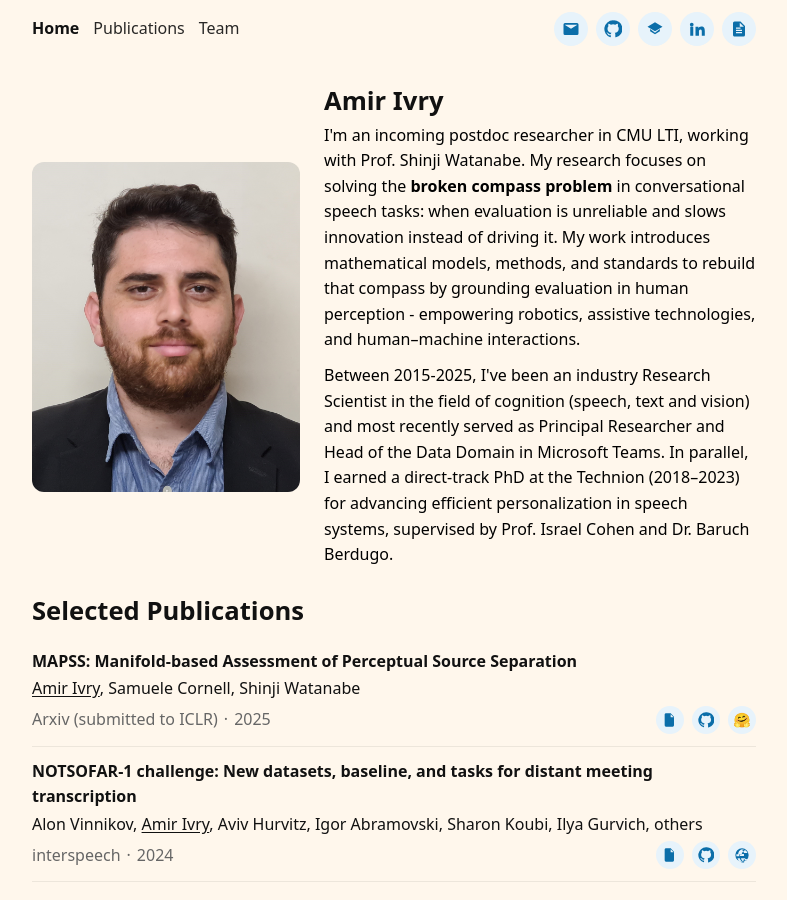
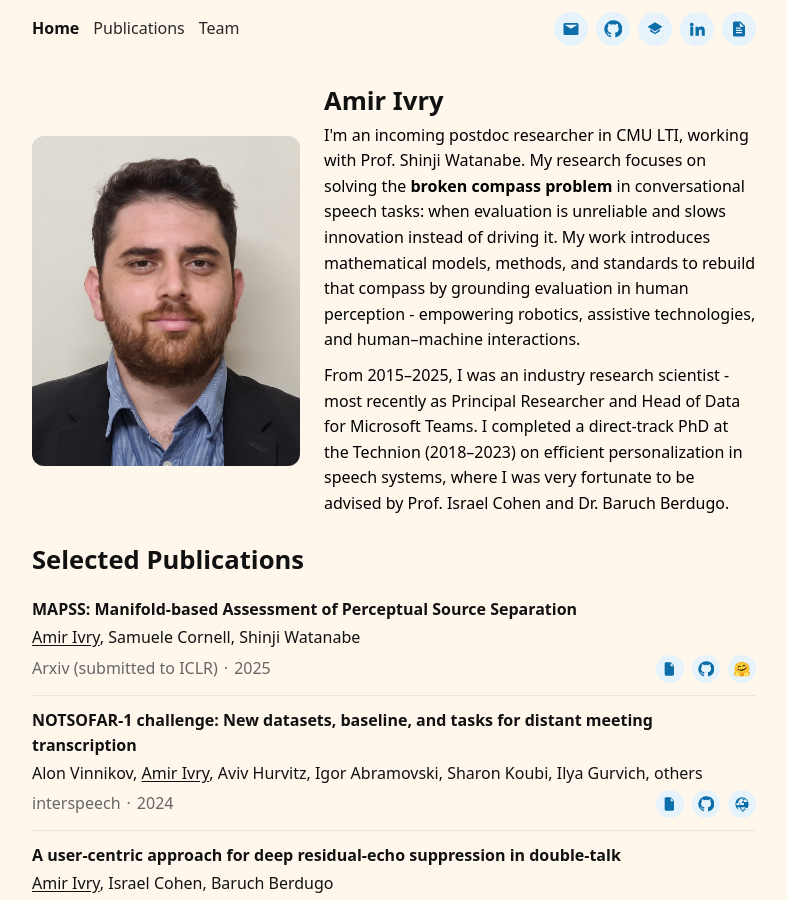
Before and after one commit to Amir-Ivry/Amir-Ivry.github.io, a Jekyll site: the page built from index.html, in a window 1280 px wide and 900 px high. Shown: the whole window, without its empty margins (246-1033 px from the left). Built offline with Jekyll 4.4.1, drawn with Linux system fonts in a browser that asks for light colours.

Commit message:
Update index.html

```diff
--- a/index.html
+++ b/index.html
@@ -26,8 +26,8 @@
     </p>
 
     <p class="bio">
-      Between 2015-2025, I've been an industry Research Scientist in the field of cognition (speech, text and vision) and most recently served as Principal Researcher and Head of the Data Domain in Microsoft Teams.
-      In parallel, I earned a direct-track PhD at the Technion (2018–2023) for advancing efficient personalization in speech systems, supervised by Prof. Israel Cohen and Dr. Baruch Berdugo.
+      From 2015–2025, I was an industry research scientist - most recently as Principal Researcher and Head of Data for Microsoft Teams.
+      I completed a direct-track PhD at the Technion (2018–2023) on efficient personalization in speech systems, where I was very fortunate to be advised by Prof. Israel Cohen and Dr. Baruch Berdugo.
     </p>
   </div>
 </section>
```
